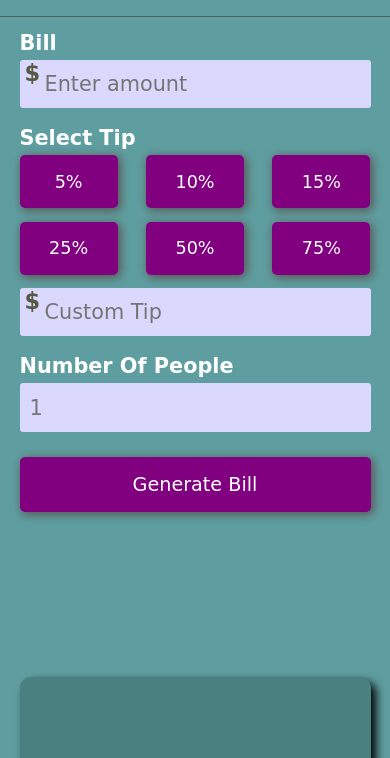
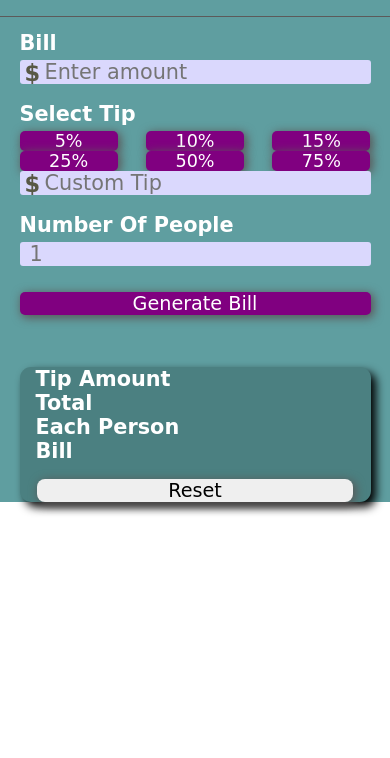
Before and after one commit to bishalbaniya/Bill-Split, a plain HTML site: page index.html in a window 390 px wide. Shown: the part 68-826 px from the top of the page. Drawn offline with Linux system fonts and the light colour scheme.

Commit message:
changes in code

```diff
--- a/sources/style/style.css
+++ b/sources/style/style.css
@@ -197,3 +197,13 @@ button:active {
 button {
   box-shadow: 2px 2px 10px 1px rgb(90, 88, 88);
 }
+
+@media (max-width: 797px) {
+  .container {
+    height: auto;
+  }
+
+  body {
+    height: 100%;
+  }
+}
```
